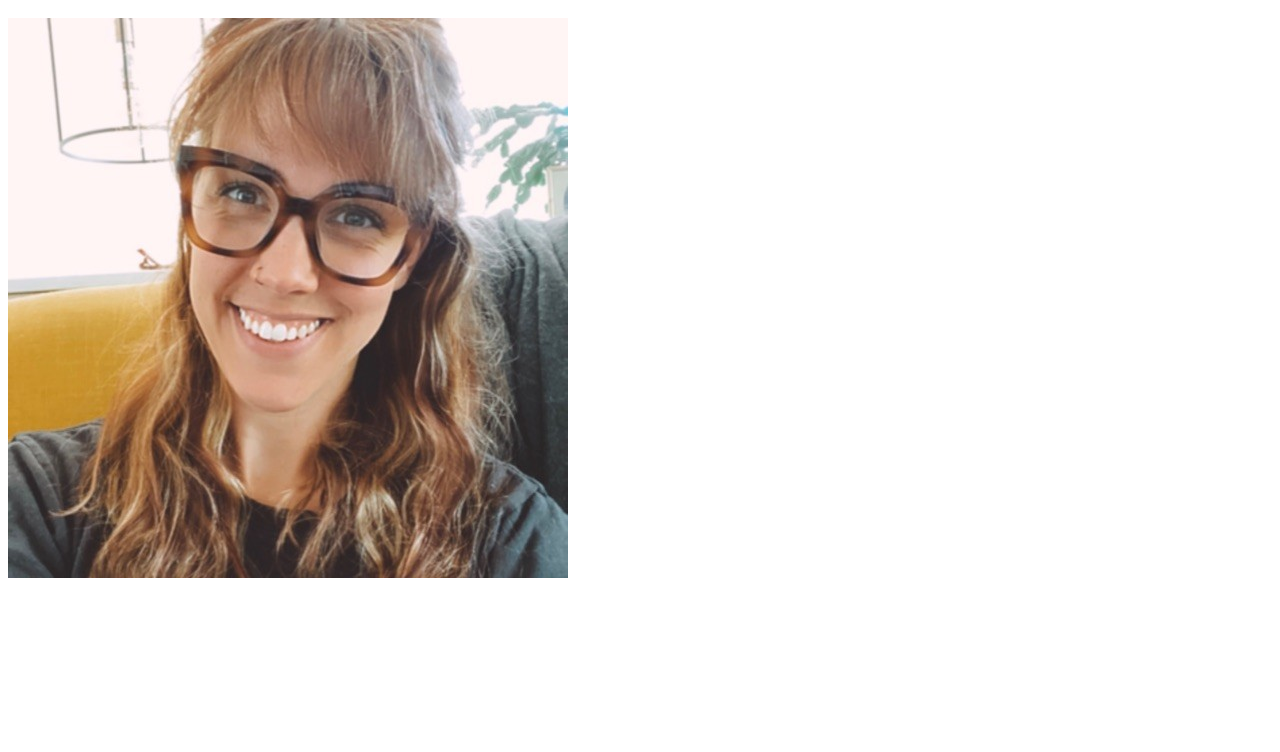
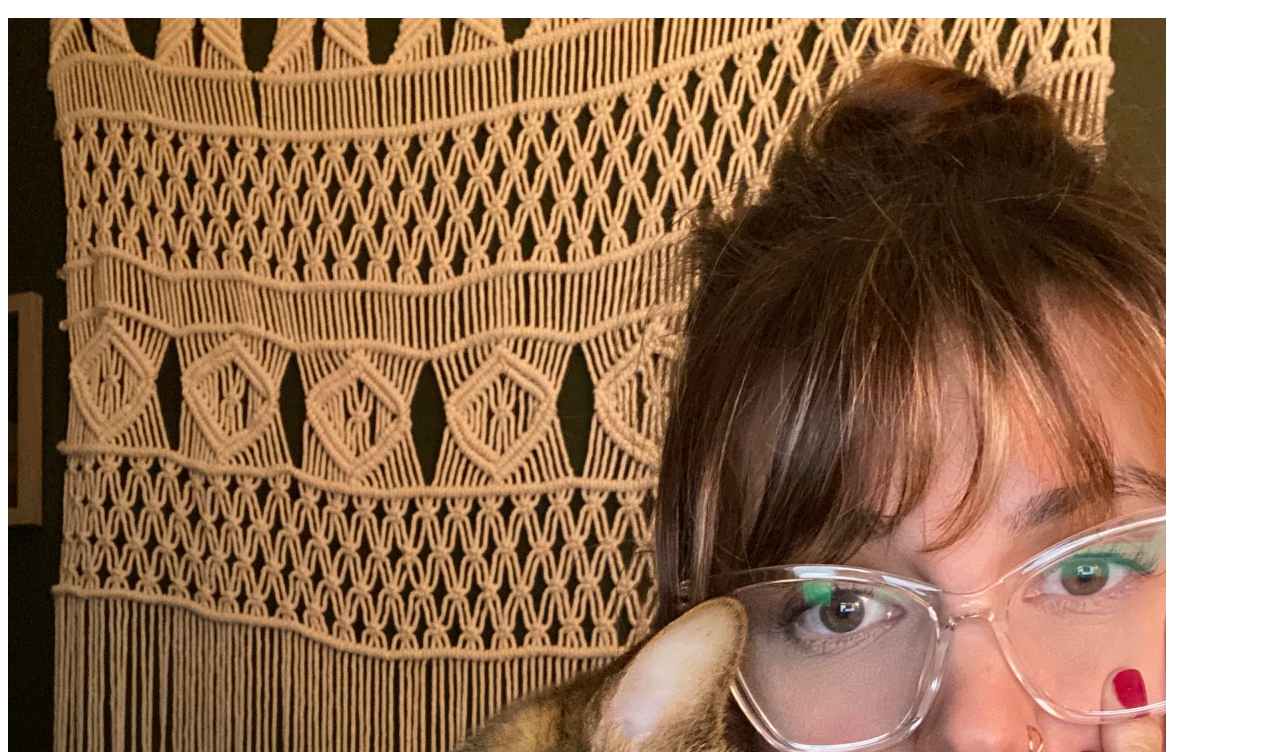
Before and after one commit to bethevans012/bethevans012.github.io, a plain HTML site: page index.html in a window 1280 px wide. Shown: the part 48-800 px from the top of the page. Drawn offline with Linux system fonts and the light colour scheme.

Commit message:
Update index.html

```diff
--- a/index.html
+++ b/index.html
@@ -1,4 +1,4 @@
 <html>
     <h1>Beth's Portfolio</h1>
-    <img src="./bethportrait.jfif" />
+    <img src="./janice.jpg" />
 </html>
```
